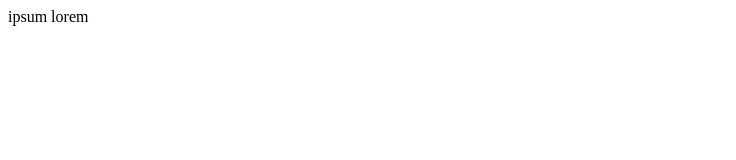
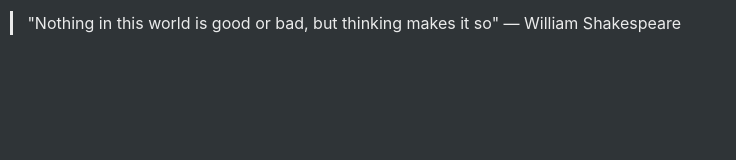
Before and after one commit to luanorlandi/quotes, a plain HTML site: page index.html in a window 1280 px wide. Shown: the whole page, without its empty margins (0-736 px from the left). Drawn offline with Linux system fonts and the light colour scheme.

Commit message:
feat: add quotes and notion style for widget

```diff
--- a/index.html
+++ b/index.html
@@ -6,21 +6,44 @@
     <title>Quotes | created by Luan Orlandi</title>
     <style>
         html, body {
-            background: transparent;
+            background: #2f3437;
+        }
+
+        body {
+            padding: 3px 2px;
         }
 
         #quote {
             font-size: 16px;
-            caret-color: rgba(255, 255, 255, 0.9);
+            color: rgba(255, 255, 255, 0.9);
+            font-family: ui-sans-serif, -apple-system, BlinkMacSystemFont, "Segoe UI", Helvetica, "Apple Color Emoji", Arial, sans-serif, "Segoe UI Emoji", "Segoe UI Symbol";
+            border-left: 3px solid currentcolor;
+            padding-left: 0.9em;
+            padding-right: 0.9em;
+            line-height: 1.5;
         }
     </style>
 </head>
 <body>
-    <span id="quote"></span>
+    <div id="quote"></div>
     <script>
         const quotes = [
-            'lorem ipsum',
-            'ipsum lorem'
+            'Your life will be no better than the plans you make and the action you take. You are the architect and builder of your own life, fortune, and destiny" — Alfred A. Montapert',
+            '"Research your own experience. Absorb what is useful. Reject what is useless. Add what is essentially your own" — Bruce Lee',
+            '"They may forget what you said — but they will never forget how you made them feel" — Carl W. Buehner',
+            '"Am I pretending not to notice my role in the problem?" — Crucial Conversations',
+            '"Why would a reasonable, rational, and decent person say this?" — Crucial Conversations',
+            '"Accept your strong and weak points" — Daniel Maritz',
+            '"It is normal to feel "under-confident" in new situations" — Daniel Maritz',
+            '"It\'s ok to make mistakes" — Daniel Maritz',
+            '"You are unique" — Daniel Maritz',
+            '"No início, eles duvidam e fazem chacota. Depois de seu sucesso, dão tapinhas nas costas e dizem que sempre acreditaram em você." — Flávio Augusto',
+            '"A cultura minimalista é um caminho sem volta para uma sociedade mais equilibrada e com menos desigualdade" — Gustavo Cerbasi',
+            '"Enriquecer é uma questão de escolha" — Gustavo Cerbasi',
+            '"If I have seen further it is by standing on the shoulders of Giants" — Isaac Newton',
+            '"When I\'m old and dying, I plan to look back on my life and say \'wow, that was an adventure\' not \'wow, I sure felt safe\'" — Tom Preston-Werner',
+            '"Nothing in this world is good or bad, but thinking makes it so" — William Shakespeare',
+            '"Spend more time searching for better information sources. A body filled with junk food struggles to move well. A mind filled with junk thoughts struggles to think well." — James Clear'
         ];
 
         const randomIndex = Math.floor(Math.random() * quotes.length)
```
